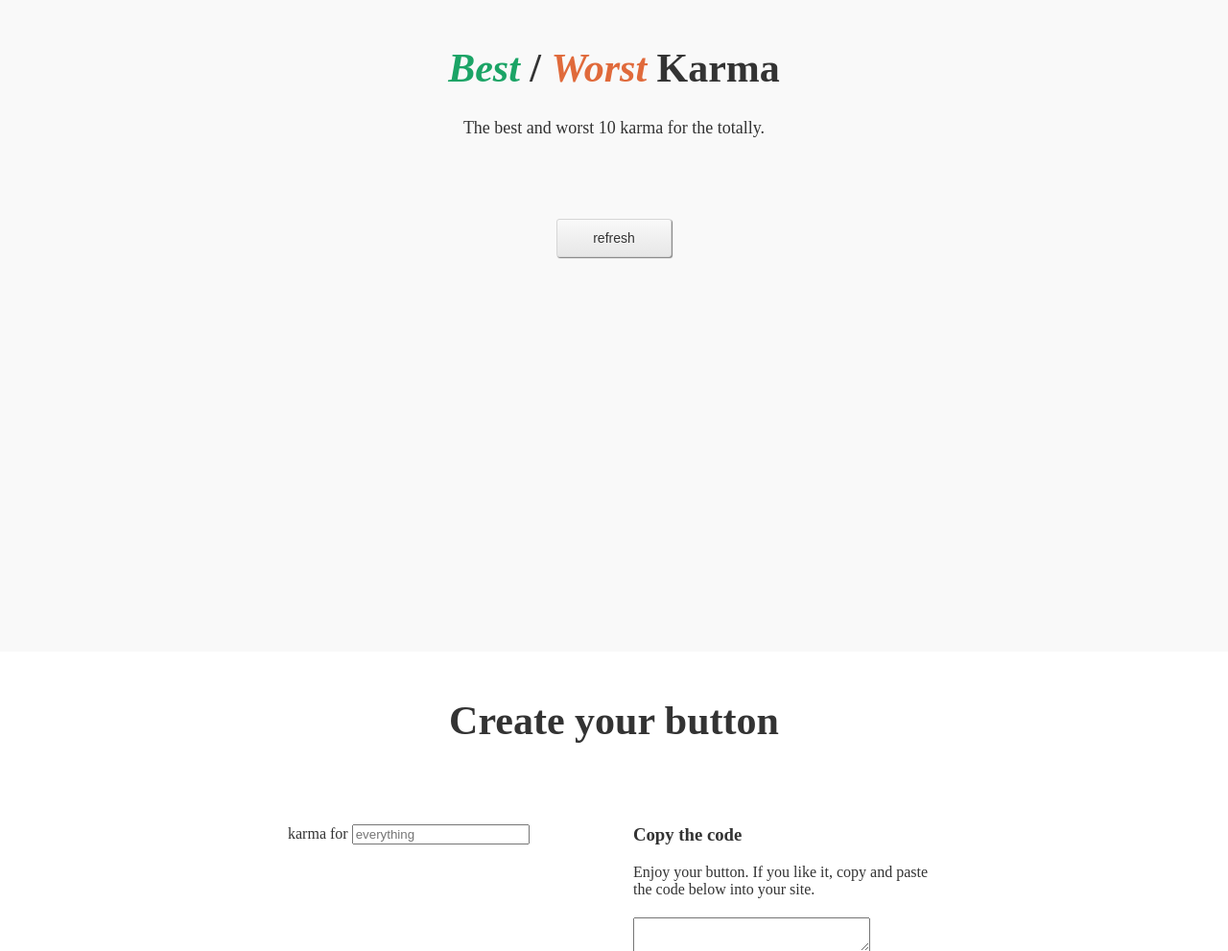
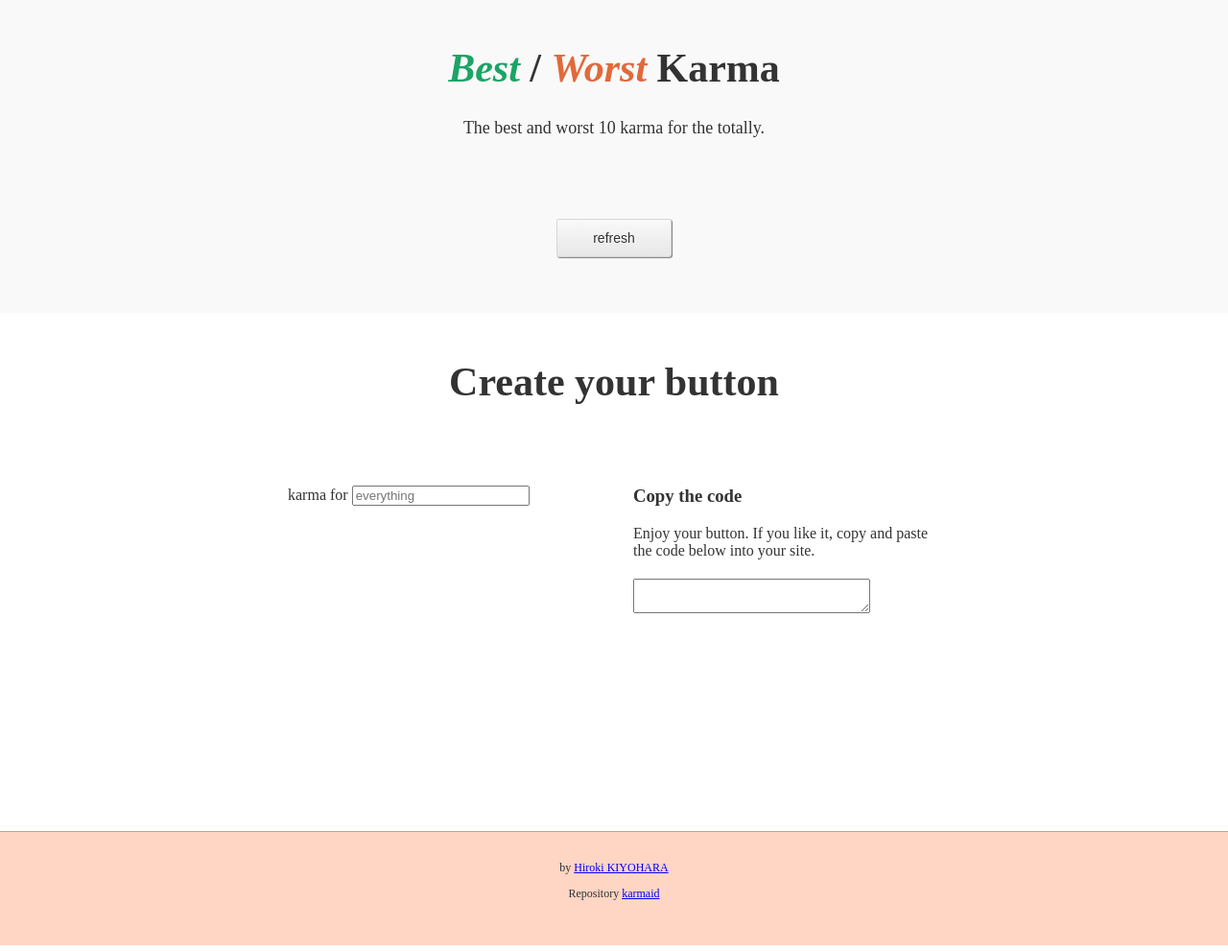
Before and after one commit to hirokiky/karmaid, a Python web app: template karmaid/templates/top.mako in a window 1280 px wide. Shown: the part 462-1453 px from the top of the page at 96% size. Run offline with Jinja, Linux system fonts and the light colour scheme; the template is opened without the code that fills it, so the values that code supplies are empty; some libraries are stand-ins or nearby versions.

Commit message:
Design fix for heights

```diff
--- a/karmaid/static/css/karmaid.css
+++ b/karmaid/static/css/karmaid.css
@@ -136,9 +136,9 @@ body {
 
 .ranking {
     min-width: 960px;
-    height: 580px;
+    max-height: 580px;
     padding-top: 20px;
-    padding-bottom: 80px;
+    padding-bottom: 40px;
     background-color: #f9f9f9;
 }
 
```
